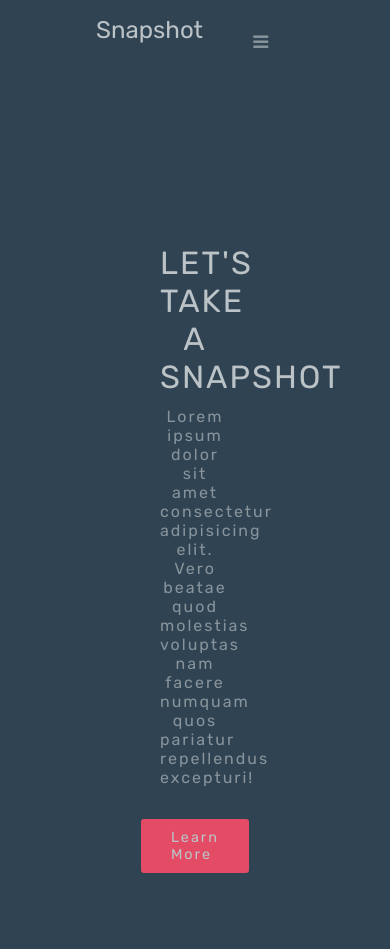
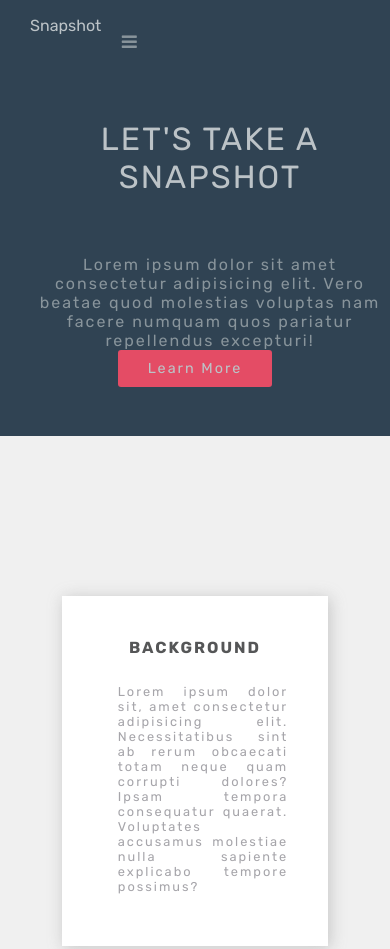
Before and after one commit to Jonesovo/zuri-responsive-task, a plain HTML site: page index.html in a window 390 px wide. Shown: the top 949 px of the page. Drawn offline with Linux system fonts and the light colour scheme.

Commit message:
updated style.css

```diff
--- a/styles.css
+++ b/styles.css
@@ -95,6 +95,17 @@ ul li a:hover {
     }
 }
 
+
+@media screen and (max-width:500px){
+    div.logo {
+        font-size: 1rem;
+        position: absolute;
+        left: 30px;
+        margin: auto;
+        padding: 0%;
+        color: #bcc3c7;
+    }
+}
 
 div.hero-section {
     background: #304353;
@@ -219,7 +230,7 @@ div.hero-background-pos {
         box-shadow: 2px 2px 15px 0 rgb(135 135 135 / 40%);
         padding: 15px 40px;
         width: 550px;
-        height: 300px;
+        height: 350px;
         position: relative;
 
     }
@@ -236,6 +247,25 @@ div.hero-background-pos {
         text-align: center;
     }
 }
+
+@media screen and (max-width:500px){
+    div.hero-content-heading p {
+        position: absolute;
+        left: 30px;
+    }
+
+    div.hero-content-heading h3 {
+        position: absolute;
+        left: 30px;
+        top: 120px;
+    }
+
+    div.hero-content-btn a {
+        position: absolute;
+        top: 350px;
+    }
+}
+
 
 div.snapshot-team {
     background: #f0f0f0;
@@ -327,13 +357,13 @@ div.box1 h5 {
     }
 
     div.box1 {
-        width: 300px;
+        width: 280px;
         height: 300px;
 
     }
 
     div.box3 {
-        width: 300px;
+        width: 280px;
         height: 300px;
 
     }
@@ -346,12 +376,18 @@ div.box1 h5 {
 
     div.snapshot-team p {
         color: #A6A5AA;
-        font-size: 1rem;
+        font-size: 0.8rem;
         letter-spacing: 2px;
         padding-top: 0.8rem;
     }
 
+    div.snapshot-team h4 {
+        font-size: 1.2rem;
+    }
+
+
 }
+
 
 
 div.gallery-section {
```
